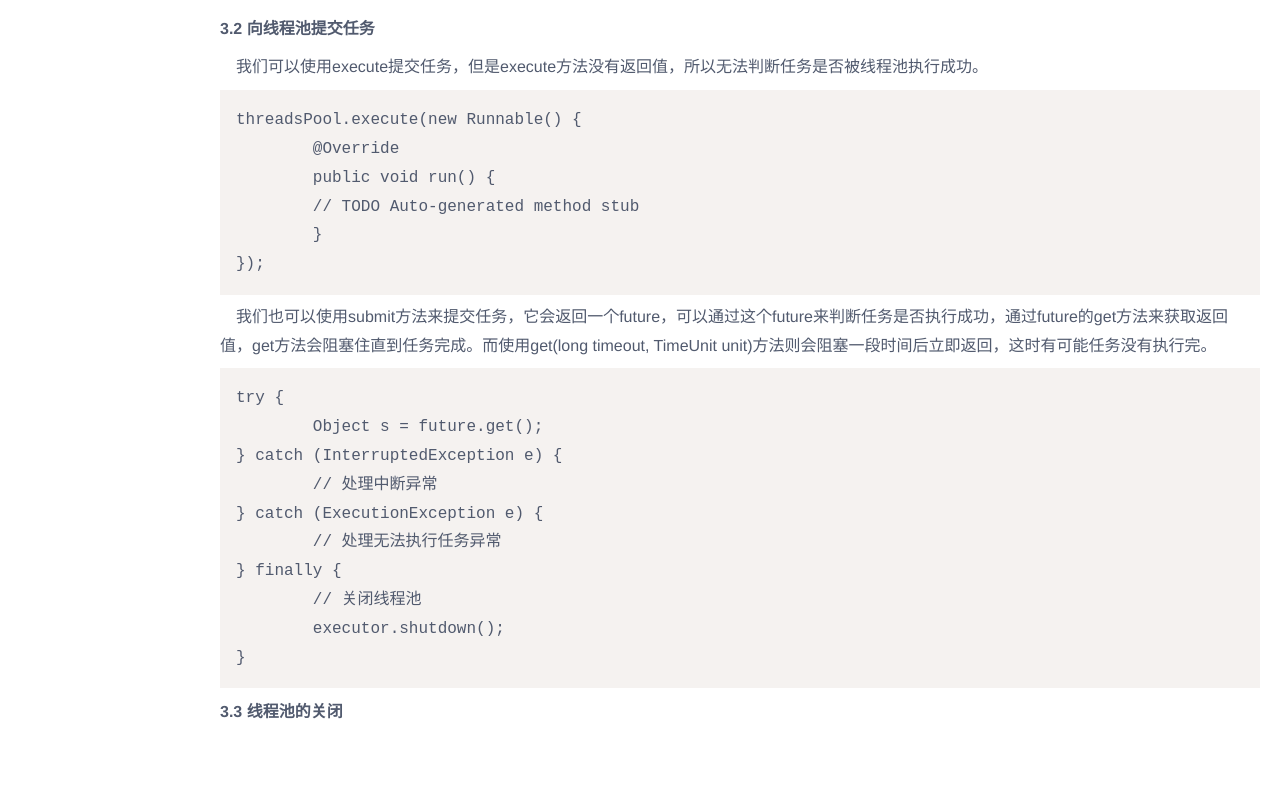
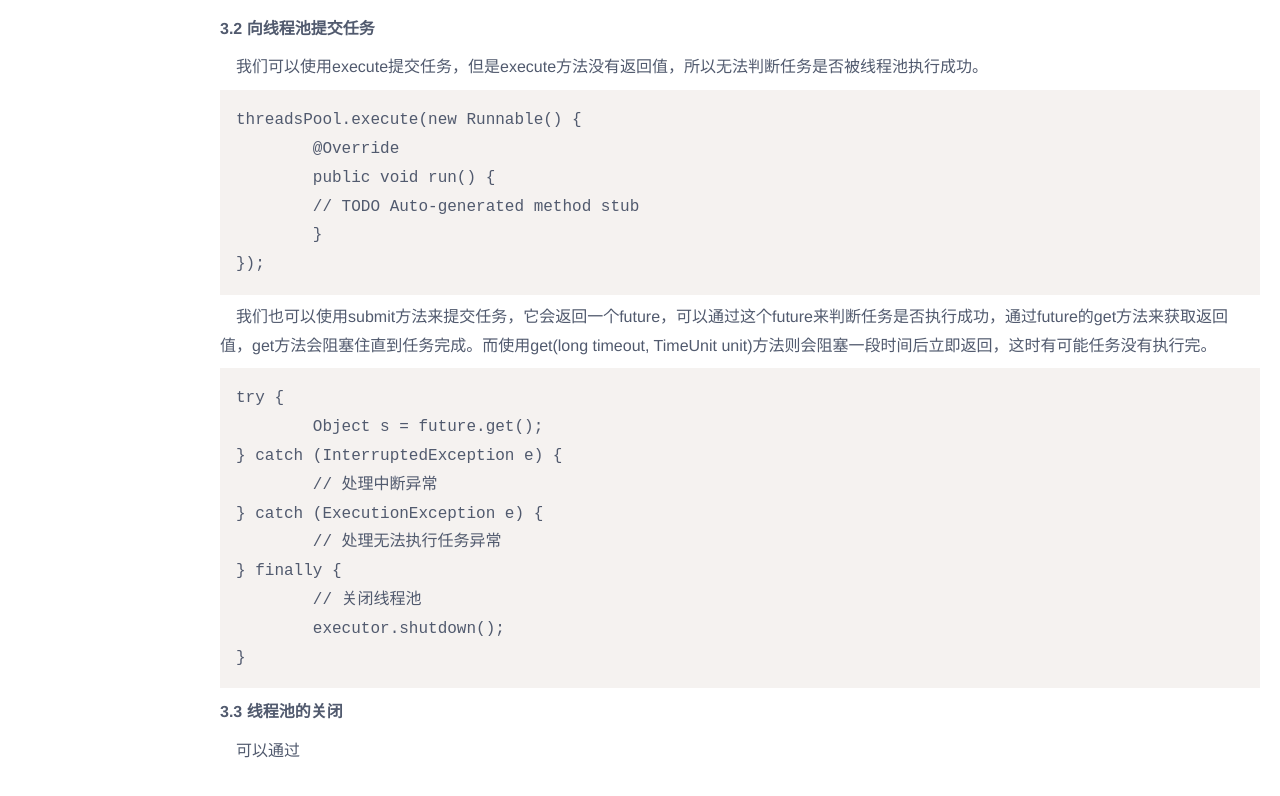
Before and after one commit to lixaviers/suyan-ms, a Vue app: page /#/thread in a window 1280 px wide. Shown: the part 1599-2395 px from the top of the page. Built offline with nearby package versions, Linux system fonts and the light colour scheme.

Commit message:
feat:page

```diff
--- a/src/views/page/thread.vue
+++ b/src/views/page/thread.vue
@@ -64,7 +64,7 @@ BlockingQueue&lt;Runnable&gt; workQueue, ThreadFactory threadFactory, RejectedEx
 	executor.shutdown();
 }</code></pre>
 <h4>3.3 线程池的关闭</h4>
-<p>&nbsp;</p>
+<p>可以通过</p>
 <p>&nbsp;</p>
 <p>&nbsp;</p>
 <p>&nbsp;</p>
```
